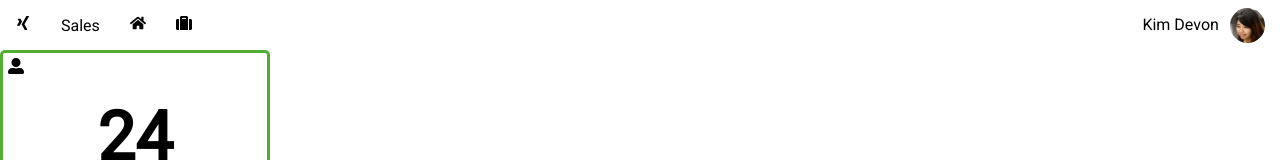
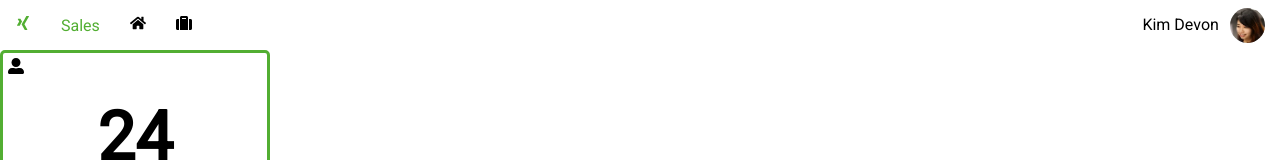
Before and after one commit to Alen002/crmcockpit, a React (Create React App) app: page / in a window 1280 px wide. Shown: the top 160 px of the page. Built offline with nearby package versions, Linux system fonts and the light colour scheme.

Commit message:
main components are included

```diff
--- a/src/components/Navbar/Navbar.css
+++ b/src/components/Navbar/Navbar.css
@@ -48,3 +48,7 @@
   margin-top: -7px;
   border-radius: 30px;
 }
+
+.logo-color {
+  color: var(--green-200);
+}
--- a/src/components/Navbar/Navbar.js
+++ b/src/components/Navbar/Navbar.js
@@ -6,10 +6,10 @@ import userImage from "./userimage.png";
 const Navbar = () => {
   return (
     <nav class="navbar">
-      <a class="navbar-brand" href="#">
+      <a class="navbar-brand logo-color" href="#">
         <FaXing />
       </a>
-      <a class="navbar-brand" href="#">
+      <a class="navbar-brand logo-color" href="#">
         Sales
       </a>
 
```
